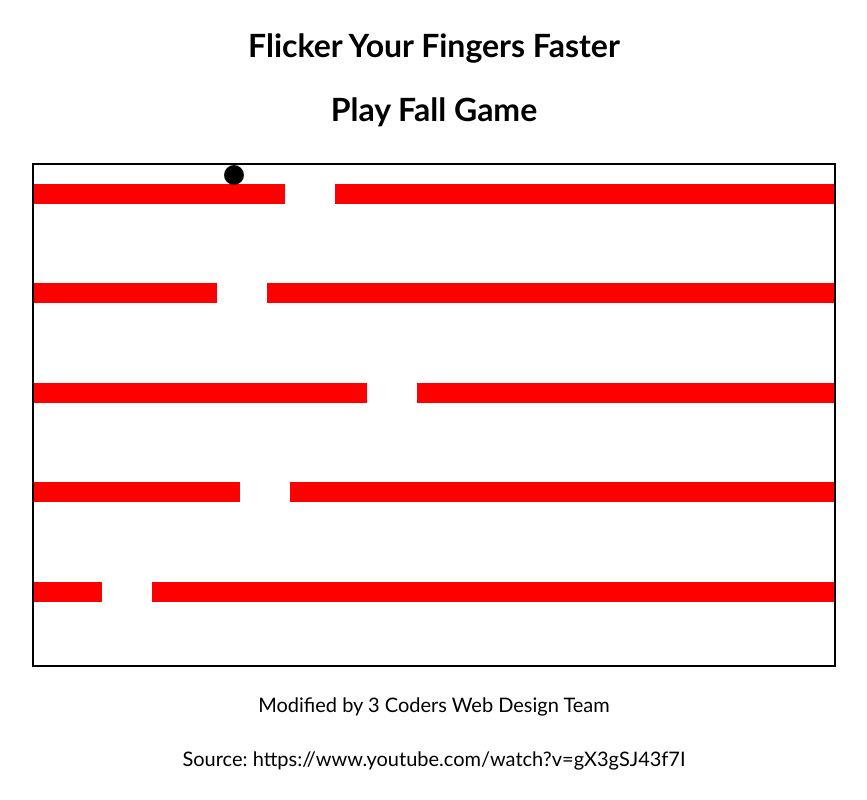
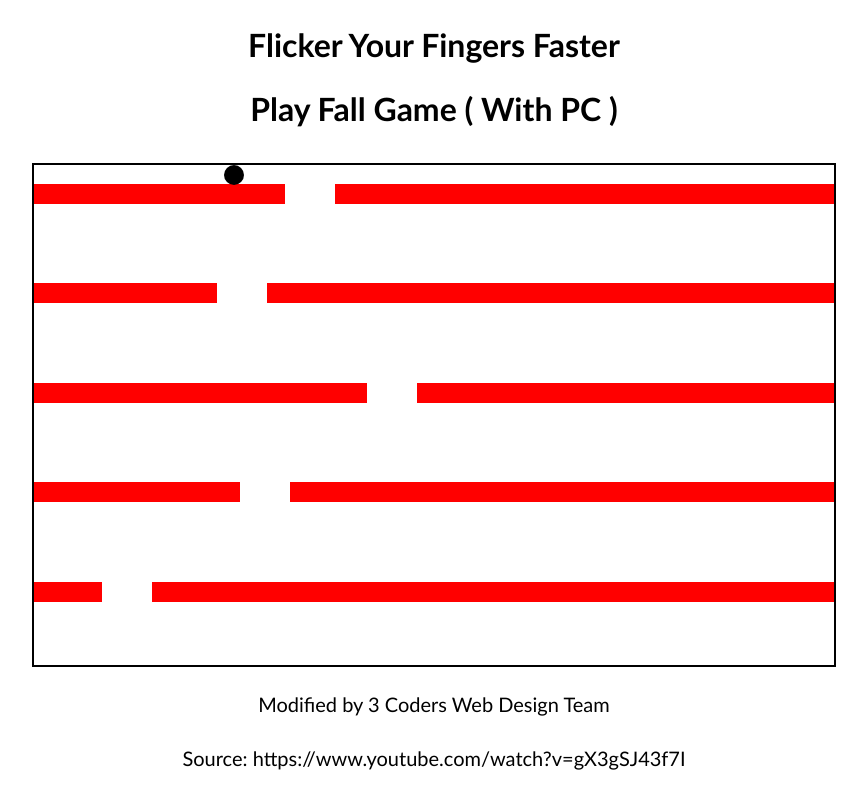
Before and after one commit to ferdousgithub79/fall-game, a plain HTML site: page index.html in a window 1280 px wide. Shown: the whole page, without its empty margins (206-1073 px from the left). Drawn offline with Linux system fonts and the light colour scheme.

Commit message:
Update index.html

```diff
--- a/index.html
+++ b/index.html
@@ -8,7 +8,7 @@
 <body>
   <h1 style="font-family: 'Gill Sans', 'Gill Sans MT', Calibri, 'Trebuchet MS', sans-serif;text-align: center; padding-top: 25px;">Flicker Your Fingers Faster</h1>
   <h1 style="text-align: center;padding-top: 25px ;padding-bottom: 35px;font-family: 'Gill Sans', 'Gill Sans MT', Calibri, 'Trebuchet MS', sans-serif;">
-    Play Fall Game
+    Play Fall Game ( With PC )
   </h1>
 <div id="game">
     <div id="character"></div>
```
